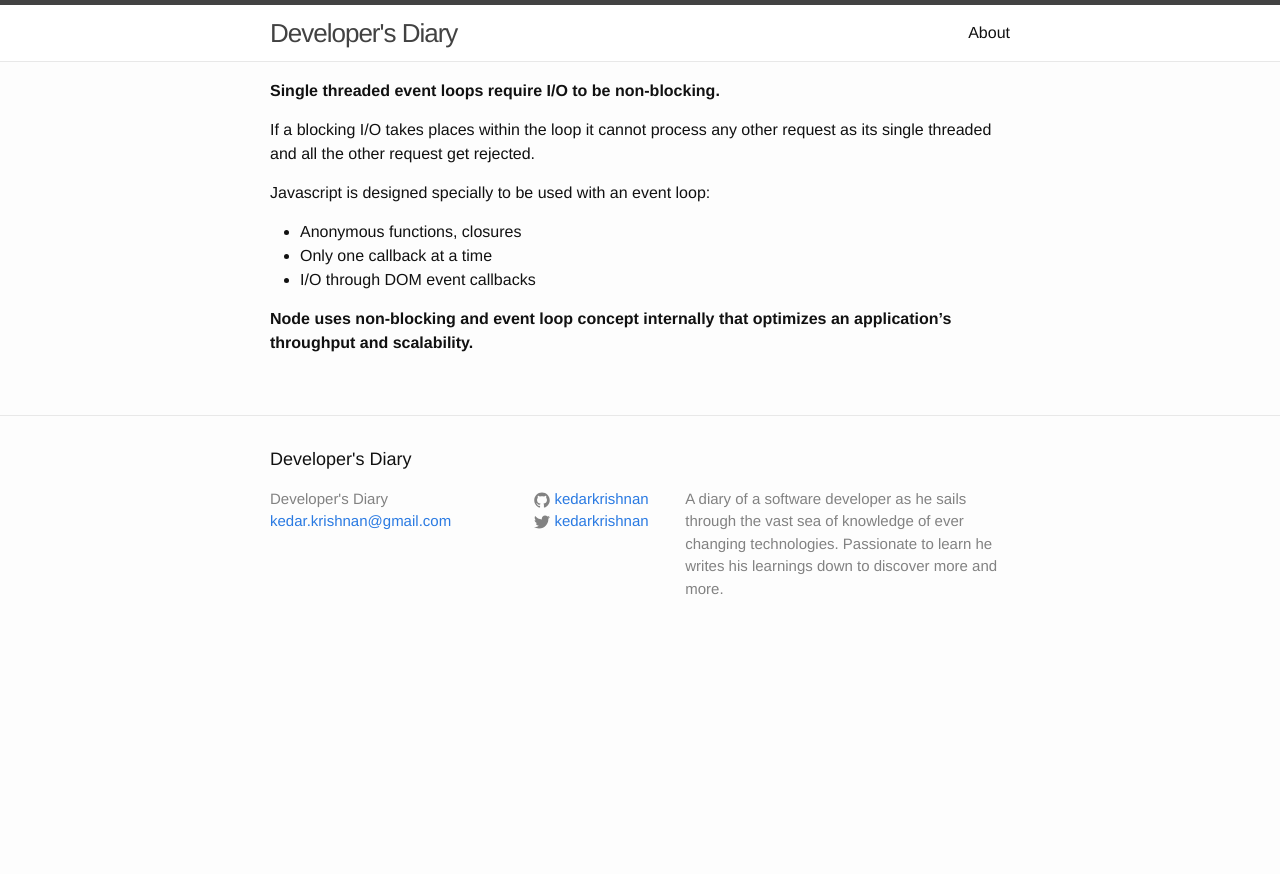
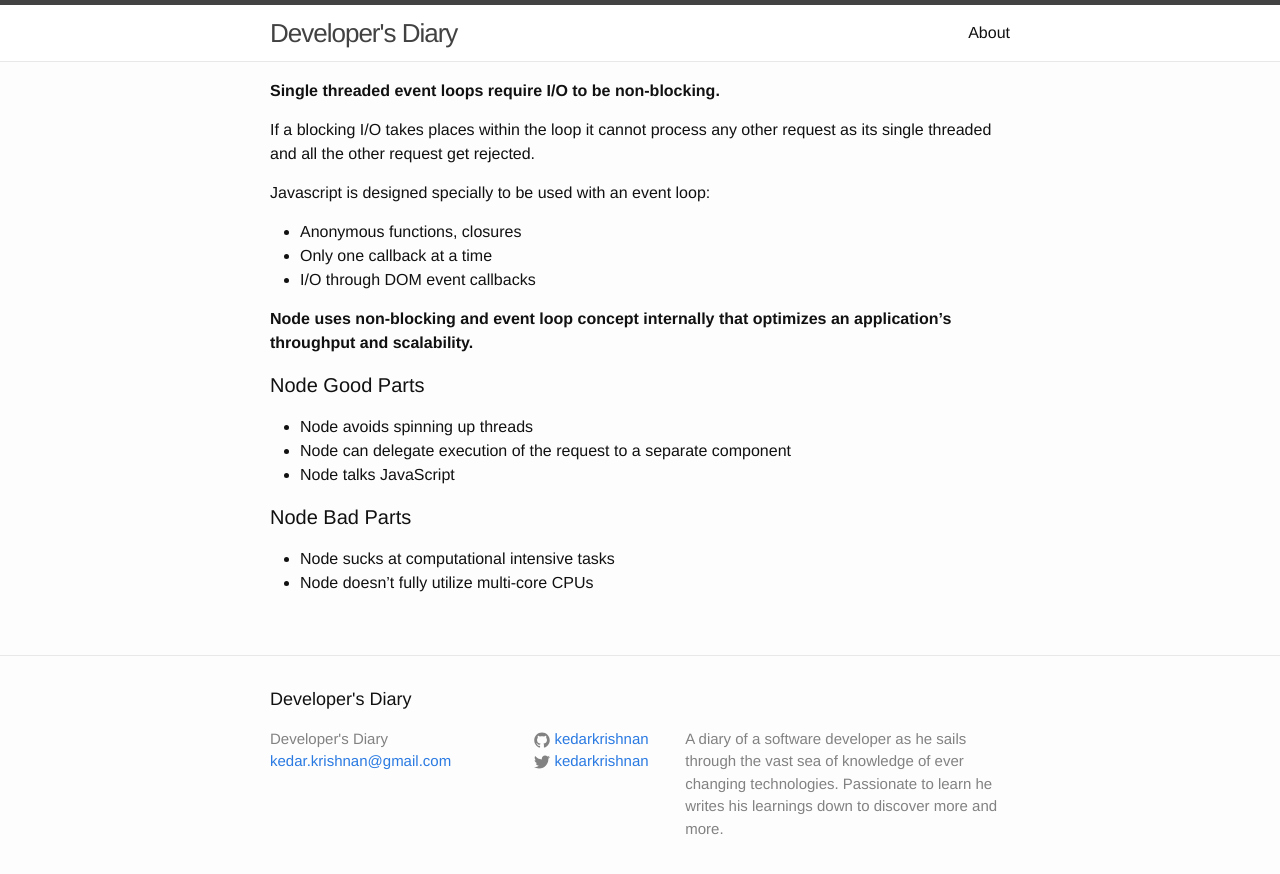
Before and after one commit to kedarkrishnan/kedarkrishnan.github.io, a Jekyll site: the page built from _posts/2015-07-10-understanding-node.md, in a window 1280 px wide and 900 px high, scrolled down 2471 px. Shown: the top 874 px of the window. Built offline with Jekyll 4.4.1, drawn with Linux system fonts in a browser that asks for light colours; before the commit the page ends 3131 px from its top, so only the background shows below that.

Commit message:
Blog Node - Added pros cons

```diff
--- a/_posts/2015-07-10-understanding-node.md
+++ b/_posts/2015-07-10-understanding-node.md
@@ -58,3 +58,14 @@ Javascript is designed specially to be used with an event loop:
 * I/O through DOM event callbacks
 
 **Node uses non-blocking and event loop concept internally that optimizes an application's throughput and scalability.**
+
+#### Node Good Parts
+
+* Node avoids spinning up threads
+* Node can delegate execution of the request to a separate component
+* Node talks JavaScript
+
+#### Node Bad Parts
+
+* Node sucks at computational intensive tasks
+* Node doesn't fully utilize multi-core CPUs
```
Also changed, not shown: 4 other files.
